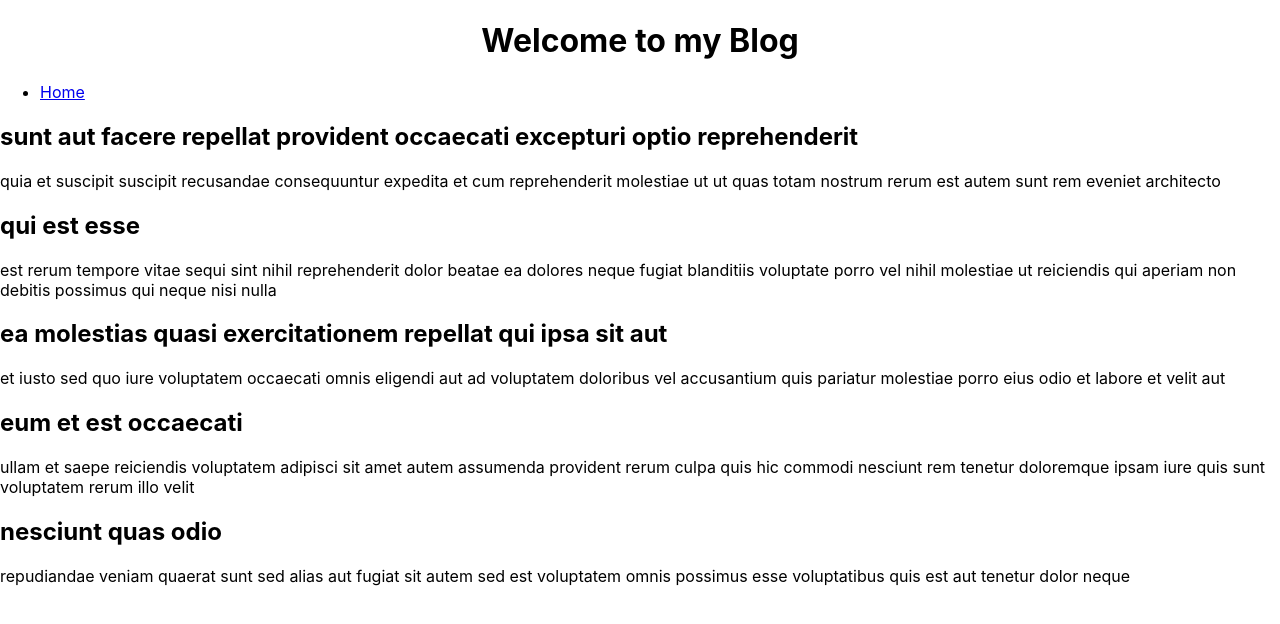
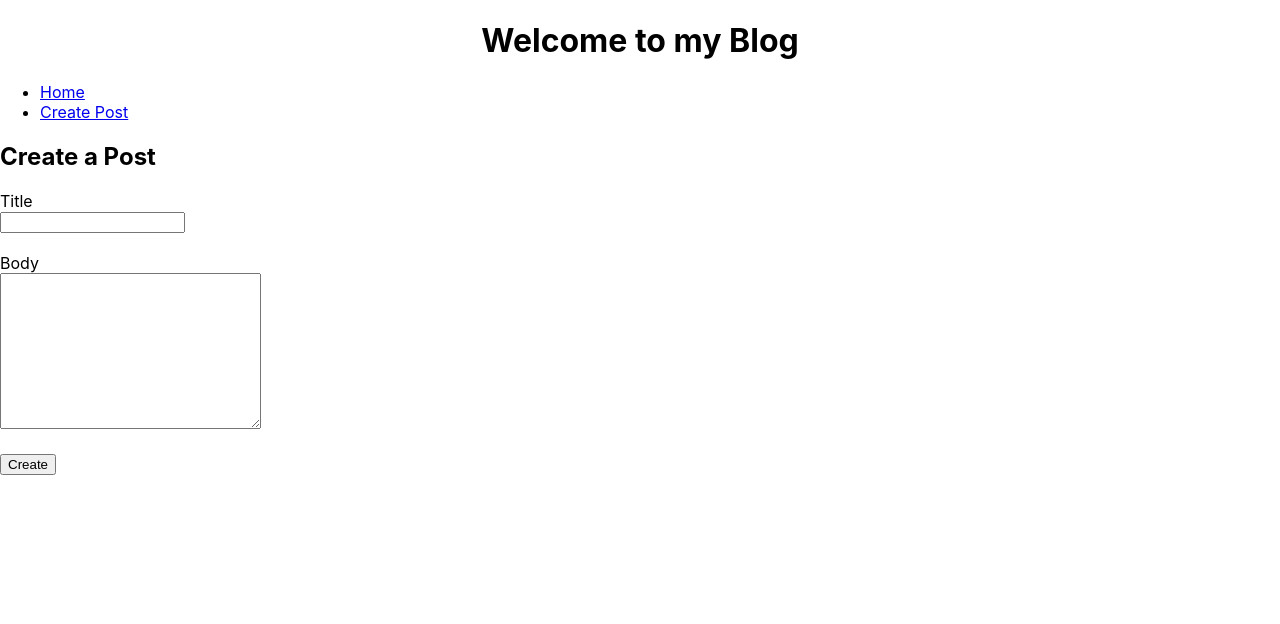
Before and after one commit to Lashirova/Blog-Post-React, a React (Create React App) app: page /create-post in a window 1280 px wide. Shown: the top 624 px of the page. Built offline with nearby package versions, Linux system fonts and the light colour scheme.

Commit message:
Add new blog post into array

```diff
--- a/src/App.js
+++ b/src/App.js
@@ -1,3 +1,4 @@
+import React from "react";
 import './App.css';
 import {
   BrowserRouter as Router,
@@ -6,8 +7,13 @@ import {
   Link
 } from "react-router-dom";
 import Posts from "./components/Posts.js";
+import CreatePost from "./components/CreatePost.js";
 
-const posts = [
+class App extends React.Component {
+  constructor(props) {
+    super(props);
+    this.state = {
+      posts: [
         {
           title: 'sunt aut facere repellat provident occaecati excepturi optio reprehenderit',
           body: 'quia et suscipit suscipit recusandae consequuntur expedita et cum reprehenderit molestiae ut ut quas totam nostrum rerum est autem sunt rem eveniet architecto'
@@ -29,9 +35,36 @@ const posts = [
           body: 'repudiandae veniam quaerat sunt sed alias aut fugiat sit autem sed est voluptatem omnis possimus esse voluptatibus quis est aut tenetur dolor neque'
         },
 
-]
+      ],
+      title: '',
+      body: ''
+    }
+    this.setFields = this.setFields.bind(this)
+    this.storeBlogPost = this.storeBlogPost.bind(this)
+  }
 
-function App() {
+  // Store input values in the state
+  setFields (key, value) {
+    this.setState({
+      [key]: value
+    })
+  }
+
+  storeBlogPost() {
+    const newPost = {
+      id: Date.now(),
+      title: this.state.title,
+      body: this.state.body
+    }
+    const newArray = [...this.state.posts, newPost];
+    this.setState({
+      posts: newArray,
+      title: '',
+      body: ''
+    })
+  }
+
+  render() {
     return (
       <div>
         <h1 className="text-center">Welcome to my Blog</h1>
@@ -43,14 +76,20 @@ function App() {
                 <li>
                   <Link to="/">Home</Link>
                 </li>
+                <li>
+                  <Link to="/create-post">Create Post</Link>
+                </li>
               </ul>
             </nav>
 
             {/* A <Switch> looks through its children <Route>s and
                 renders the first one that matches the current URL. */}
             <Switch>
-            <Route path="/">
-              <Posts blogPosts={posts}/>
+              <Route exact path="/">
+                <Posts blogPosts={this.state.posts} />
+              </Route>
+              <Route exact path="/create-post">
+                <CreatePost setFields={this.setFields} storePost={this.storeBlogPost} title={this.state.title} body={this.state.body}/>
               </Route>
             </Switch>
           </div>
@@ -58,5 +97,6 @@ function App() {
       </div>
     );
   }
+}
 
 export default App;
--- /dev/null
+++ b/src/components/CreatePost.js
@@ -0,0 +1,21 @@
+function CreatePost(props) {
+
+  function handleInput(e) {
+    props.setFields(e.target.id, e.target.value)
+  }
+
+  return (
+    <form>
+      <h2>Create a Post</h2>
+      <label htmlFor="title">Title</label> <br/>
+      <input id="title" type="text" onChange={handleInput} value={props.title}/>
+      <br/><br/>
+      <label htmlFor="body">Body</label> <br/>
+      <textarea id="body" cols="30" rows="10" onChange={handleInput} value={props.body}></textarea>
+      <br/><br/>
+      <button type="button" onClick={props.storePost}>Create</button>
+    </form>
+  )
+}
+
+export default CreatePost;
--- a/src/components/Posts.js
+++ b/src/components/Posts.js
@@ -1,10 +1,8 @@
-
-
 function Posts(props) {
     return  <section>
     {
-      props.blogPosts.map((globe) => {
-        return (<article>
+      props.blogPosts.map((globe, index) => {
+        return (<article key={index}>
           <h2>{globe.title}</h2>
           <p>{globe.body}</p>
         </article>)
```
Lines whose indentation alone changed are shown as unchanged.
